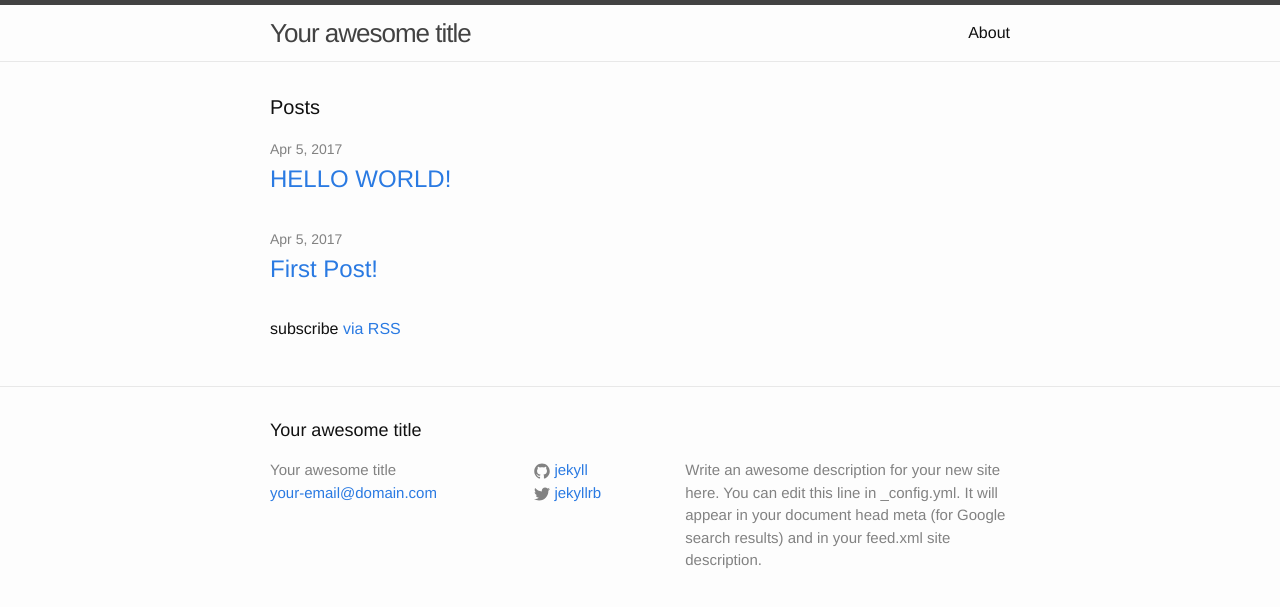
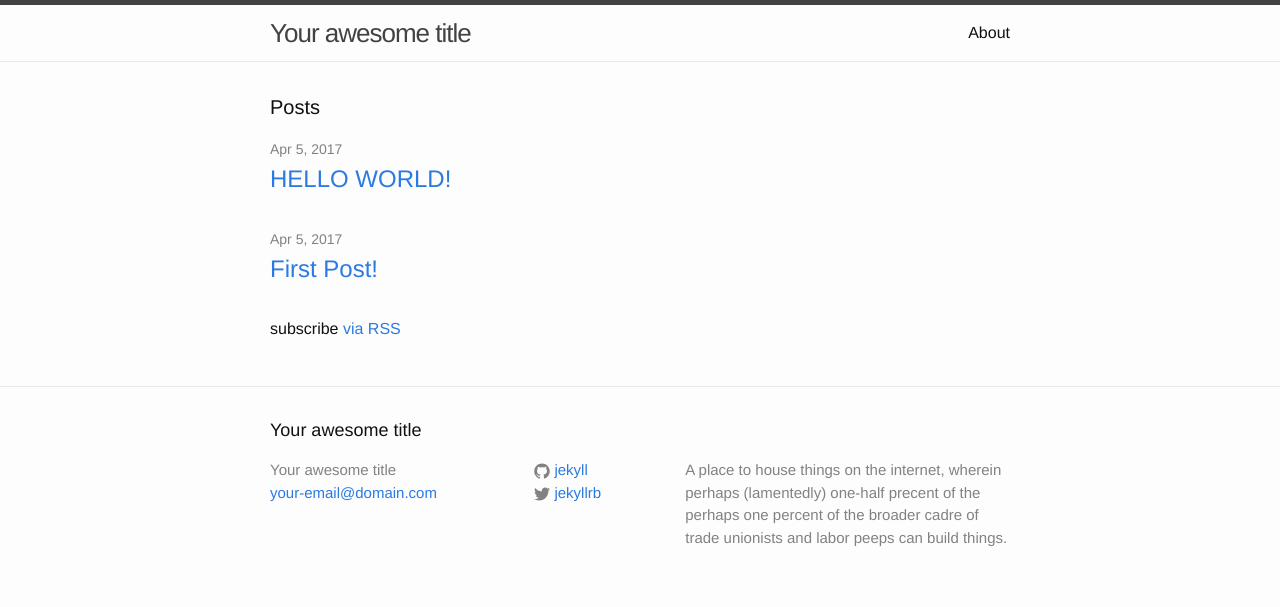
Before and after one commit to themarchive/themarchive.github.io, a Jekyll site: the page built from index.html, in a window 1280 px wide. Shown: the top 607 px of the page. Built offline with Jekyll 4.4.1, drawn with Linux system fonts in a browser that asks for light colours.

Commit message:
Update _config.yml

```diff
--- a/_config.yml
+++ b/_config.yml
@@ -9,9 +9,7 @@
 title: Your awesome title
 email: your-email@domain.com
 description: > # this means to ignore newlines until "baseurl:"
-  Write an awesome description for your new site here. You can edit this
-  line in _config.yml. It will appear in your document head meta (for
-  Google search results) and in your feed.xml site description.
+  A place to house things on the internet, wherein perhaps (lamentedly) one-half precent of the perhaps one percent of the broader cadre of trade unionists and labor peeps can build things.
 baseurl: "" # the subpath of your site, e.g. /blog
 url: "http://yourdomain.com" # the base hostname & protocol for your site
 twitter_username: jekyllrb
```
